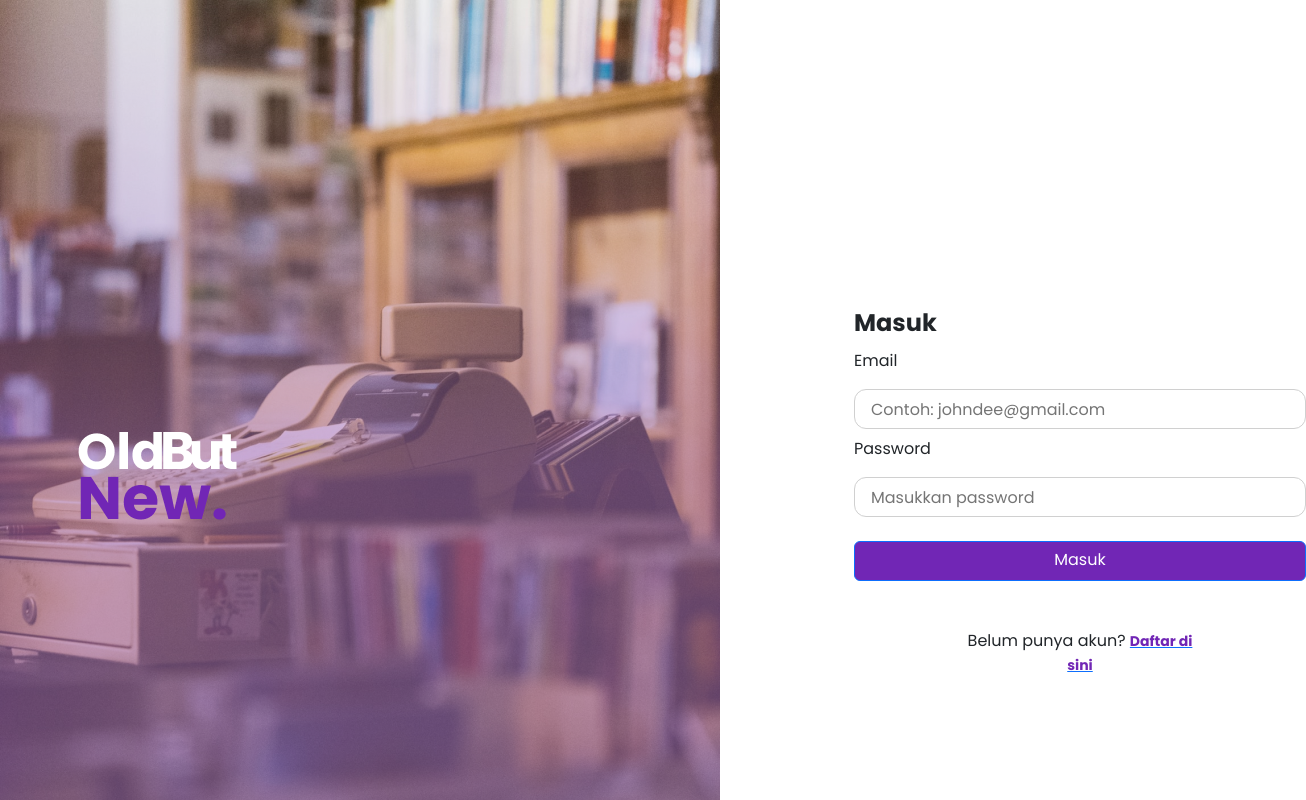
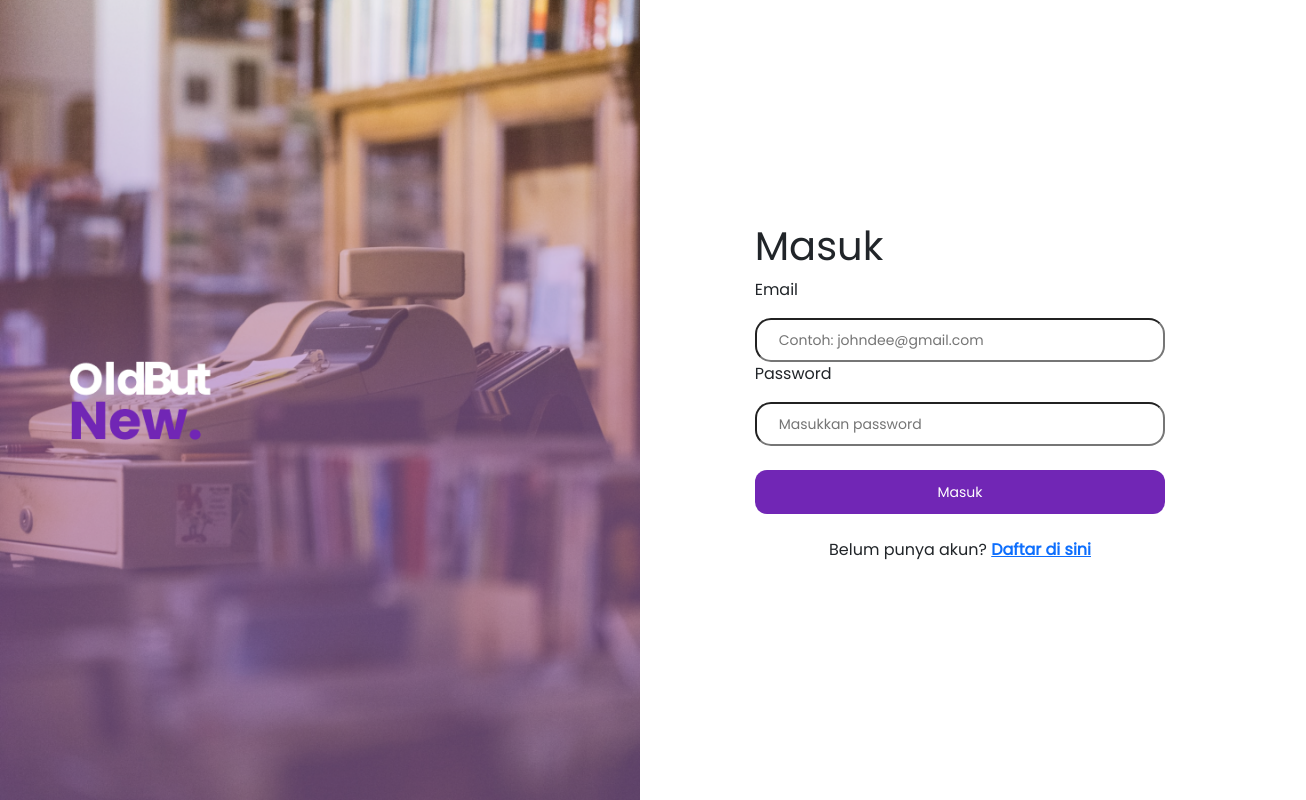
Before and after one commit to adityahimaone/FE-Second-Hand-App, a React (Create React App) app: page /login in a window 1280 px wide. Shown: the top 800 px of the page, 1306 px wide, since content can reach past the window. Built offline with nearby package versions, Linux system fonts and the light colour scheme.

Commit message:
fix login

```diff
--- a/src/App.jsx
+++ b/src/App.jsx
@@ -4,17 +4,7 @@ import Home from "./pages/home";
 import Login from "./pages/Login/Login";
 
 function App() {
-  return (
-    <BrowserRouter>
-      <Routes>
-        <Route path='/'>
-          <Route path='/' element={<Home />} />
-          <Route path='/login' element={<Login />} />
-
-        </Route>
-      </Routes>
-    </BrowserRouter>
-  );
+  return <RoutesPage />;
 }
 
 export default App;
--- a/src/pages/Login/Login.css
+++ /dev/null
@@ -1,120 +0,0 @@
-@import url('https://fonts.googleapis.com/css2?family=Poppins:wght@700&display=swap');
-
-img {
-    position: absolute !important;
-    width: 720px;
-    height: 950px;
-    left: 0px;
-    top: 0px;
-
-}
-
-;
-
-.form {
-    position: absolute;
-    width: 452px;
-    height: 348px;
-    left: 854px;
-    top: 301px;
-
-}
-
-.form-content {
-    display: flex;
-    flex-direction: column;
-    align-items: flex-start;
-    padding: 0px;
-    /* gap: 1px; */
-    position: absolute;
-    width: 452px;
-    height: 348px;
-    left: 854px;
-    top: 301px;
-
-}
-
-.form-content .form-label {
-    display: flex;
-    flex-direction: row;
-    align-items: center;
-    padding: 12px 16px;
-    gap: 16px;
-    width: 452px;
-    height: 40px;
-    border: 1px solid #D0D0D0;
-    border-radius: 12px;
-}
-
-.button {
-    display: flex;
-    flex-direction: row;
-    align-items: center;
-    padding: 12px 24px;
-    gap: 4px;
-    width: 452px;
-    height: 40px;
-    background-color: #7126B5 !important;
-    border-radius: 16px;
-}
-
-.text-masuk {
-    font-family: 'Poppins';
-    font-style: normal;
-    font-weight: 500;
-    font-size: 14px;
-    line-height: 20px;
-    /* identical to box height, or 143% */
-
-    text-align: center;
-}
-
-.account {
-    display: flex;
-    flex-direction: row;
-    align-items: flex-start;
-    padding: 0px;
-    gap: 8px;
-    position: absolute;
-    width: 238px;
-    height: 20px;
-    left: 961px;
-    top: 629px;
-}
-
-.form-content h1 {
-    width: 83px;
-    height: 36px;
-    left: 854px;
-    top: 301px;
-    font-weight: 700;
-    font-size: 24px;
-    line-height: 36px;
-}
-
-.daftar {
-    font-family: 'Poppins', sans-serif;
-    color: #7126B5;
-    font-style: normal;
-    font-weight: 700;
-    font-size: 14px;
-    line-height: 20px;
-}
-
-/* <-- responsive css -->  */
-
-@media screen and (max-width : 768px) {
-    .form-content {
-        display: flex;
-        flex-direction: column;
-        align-items: flex-start;
-        padding: 0px;
-        gap: 16px;
-
-        position: absolute;
-        width: 328px;
-        height: 228px;
-        left: 16px;
-        top: 166px;
-    }
-}
--- a/src/pages/Login/Login.jsx
+++ b/src/pages/Login/Login.jsx
@@ -1,34 +1,38 @@
 import React, { useState } from "react";
-import loginimg from "../../assets/image/loginimg.png"
-import "./Login.css";
+import loginimg from "../../assets/image/loginimg.png";
+// import "./Login.css";
 import { useNavigate } from "react-router-dom";
 import { Button } from "react-bootstrap";
-
+import Style from "./Login.module.css";
 
 function Login() {
   const navigate = useNavigate();
   const [loginData, setLoginData] = useState({
-        email: '',
-        password: '',
-        role: '',
+    email: "",
+    password: "",
+    role: "",
   });
 
   return (
-        <section className="vh-100">
-            <div className="container-fluid ">
-                <div className="container ">
-                    <div className="row ">
-                        <div className="col-lg-6 col-md-12" >
-                            <img src={loginimg} alt="login image" className="img-fluid lg" />
+    <>
+      <div className="container-fluid">
+        <div className={`row ${Style["container-login"]}`}>
+          <div className={`col-lg-6 col-12 ${Style["login-bg"]}`}>
+            {/* <img src={loginimg} alt="loginbanner" className="" /> */}
           </div>
-
-                        <div className="form col-4 offset-1" >
-                            <section className="form-content my-1">
+          <div
+            className={`col-lg-6 col-12 d-flex justify-content-center align-items-center`}
+          >
+            <div
+              className={`${Style[""]} col-10 col-lg-8 d-flex flex-column my-1`}
+            >
               <h1>Masuk</h1>
+              <div>
                 <p>Email</p>
-                                <input className="form-label"
+                <input
+                  className="form-input w-100"
                   required
-                                    style={{ marginButtom: '1rem' }}
+                  style={{ marginButtom: "1rem" }}
                   placeholder="Contoh: johndee@gmail.com"
                   value={loginData.email}
                   onChange={(e) =>
@@ -38,12 +42,15 @@ function Login() {
                     })
                   }
                 />
+              </div>
+              <div>
                 <p>Password</p>
-                                <input className="form-label"
+                <input
+                  className="form-input w-100"
                   required
-                                    style={{ marginButtom: '1rem' }}
-                                    placeholder='Masukkan password'
-                                    type='password'
+                  style={{ marginButtom: "1rem" }}
+                  placeholder="Masukkan password"
+                  type="password"
                   value={loginData.password}
                   onChange={(e) =>
                     setLoginData({
@@ -52,20 +59,24 @@ function Login() {
                     })
                   }
                 />
-                                <Button className="button my-3 text-masuk" href="#">Masuk</Button>
-
-                            </section>
-                            <section className="account">
-                                <p style={{ textAlign: 'center ' }}>
-                                    Belum punya akun? <a href="Daftar"> <span className="fw-bold daftar"> Daftar di sini</span></a>
+              </div>
+              <Button className="button-primary-1 w-100 my-4" href="#">
+                Masuk
+              </Button>
+              <div className="account">
+                <p style={{ textAlign: "center " }}>
+                  Belum punya akun?{" "}
+                  <a href="Daftar">
+                    {" "}
+                    <span className="fw-bold daftar"> Daftar di sini</span>
+                  </a>
                 </p>
-                            </section>
-                        </div>
-
               </div>
             </div>
           </div>
-        </section>
+        </div>
+      </div>
+    </>
   );
 }
 
--- /dev/null
+++ b/src/pages/Login/Login.module.css
@@ -0,0 +1,122 @@
+/* @import url("https://fonts.googleapis.com/css2?family=Poppins:wght@700&display=swap"); */
+
+.container-login {
+  max-height: 100vh;
+  height: 100vh;
+}
+
+.login-bg {
+  background-image: url("../../assets/image/loginimg.png");
+  background-size: cover;
+  background-position: center;
+  background-repeat: no-repeat;
+  height: 100vh;
+}
+
+.form {
+  position: absolute;
+  width: 452px;
+  height: 348px;
+  left: 854px;
+  top: 301px;
+}
+
+.form-content {
+  display: flex;
+  flex-direction: column;
+  align-items: flex-start;
+  padding: 0px;
+  /* gap: 1px; */
+  position: absolute;
+  width: 452px;
+  height: 348px;
+  left: 854px;
+  top: 301px;
+}
+
+.form-content .form-label {
+  display: flex;
+  flex-direction: row;
+  align-items: center;
+  padding: 12px 16px;
+  gap: 16px;
+  width: 452px;
+  height: 40px;
+  border: 1px solid #d0d0d0;
+  border-radius: 12px;
+}
+
+.button {
+  display: flex;
+  flex-direction: row;
+  align-items: center;
+  padding: 12px 24px;
+  gap: 4px;
+  width: 452px;
+  height: 40px;
+  background-color: #7126b5 !important;
+  border-radius: 16px;
+}
+
+.text-masuk {
+  font-family: "Poppins";
+  font-style: normal;
+  font-weight: 500;
+  font-size: 14px;
+  line-height: 20px;
+  /* identical to box height, or 143% */
+  text-align: center;
+}
+
+.account {
+  display: flex;
+  flex-direction: row;
+  align-items: flex-start;
+  padding: 0px;
+  gap: 8px;
+  position: absolute;
+  width: 238px;
+  height: 20px;
+  left: 961px;
+  top: 629px;
+}
+
+.form-content h1 {
+  width: 83px;
+  height: 36px;
+  left: 854px;
+  top: 301px;
+  font-weight: 700;
+  font-size: 24px;
+  line-height: 36px;
+}
+
+.daftar {
+  font-family: "Poppins", sans-serif;
+  color: #7126b5;
+  font-style: normal;
+  font-weight: 700;
+  font-size: 14px;
+  line-height: 20px;
+}
+
+/* <-- responsive css -->  */
+
+@media screen and (max-width: 960px) {
+  .form-content {
+    display: flex;
+    flex-direction: column;
+    align-items: flex-start;
+    padding: 0px;
+    gap: 16px;
+
+    position: absolute;
+    width: 328px;
+    height: 228px;
+    left: 16px;
+    top: 166px;
+  }
+  .login-bg {
+    display: none;
+  }
+}
--- a/src/routes.js
+++ b/src/routes.js
@@ -5,6 +5,7 @@ import { BrowserRouter, Routes, Route } from "react-router-dom";
 import LayoutDefault from "./component/layout/default";
 // import ModalNotif from "./component/UI/Modal_Notif/ModalNotif";
 // import ModalStatus from "./component/UI/Modal_Status/ModalStatus";
+import Login from "./pages/Login/Login";
 
 function RoutesPage() {
   return (
@@ -13,6 +14,7 @@ function RoutesPage() {
         <Route path="/" element={<LayoutDefault />}>
           <Route index element={<Home />} />
         </Route>
+        <Route path="/login" element={<Login />} />
       </Routes>
     </BrowserRouter>
   );
```
Lines whose indentation alone changed are shown as unchanged.
